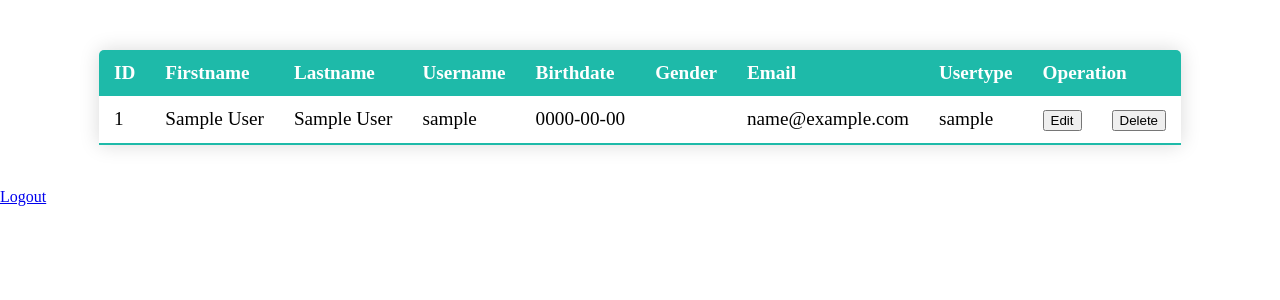
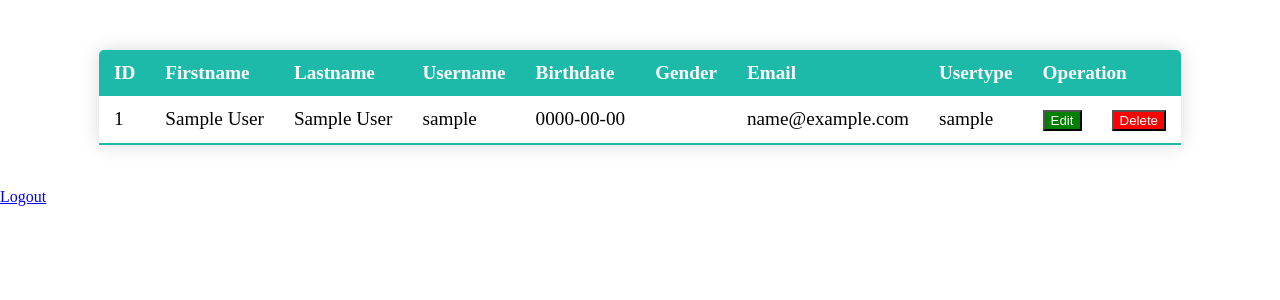
Before and after one commit to Brentdpw/GiftTracker, a PHP site: page /adminHome.php in a window 1280 px wide. Shown: the part 96-396 px from the top of the page. Run offline with PHP 8.4, Linux system fonts and the light colour scheme; the visitor is signed in with stand-in values (Sample User, id 1); data that the repository does not hold is empty.

Commit message:
update 14/04

```diff
--- a/adminHome.php
+++ b/adminHome.php
@@ -63,12 +63,12 @@ if (!isset($_SESSION['username']))
                                     <td>
                                         <form action="edit-user.php" method="POST">
                                             <input type="hidden" name="edit_id" value="<?= $row["user_id"];?>">
-                                            <button type="submit" name="edit-user" class="btn btn-danger">Edit</button>
+                                            <button type="submit" name="edit-user" class="btn-edit">Edit</button>
                                         </form>
                                     </td>
                                     <td>
                                         <form action="delete.php" method="POST">
-                                            <button type="submit" name="user_delete" value="<?= $row["user_id"];?>" class="btn btn-danger">Delete</button>
+                                            <button type="submit" name="user_delete" value="<?= $row["user_id"];?>" class="btn-delete">Delete</button>
                                         </form>
                                     </td>
                                 </tr>
--- a/assets/css/adminHome.css
+++ b/assets/css/adminHome.css
@@ -41,3 +41,14 @@
     font-size: 1.2rem;
     padding: 10px 30px;
 }
+
+.btn-edit{
+    color: white;
+    background-color: green;
+
+}
+
+.btn-delete{
+    color: white;
+    background-color: red;
+}
```
